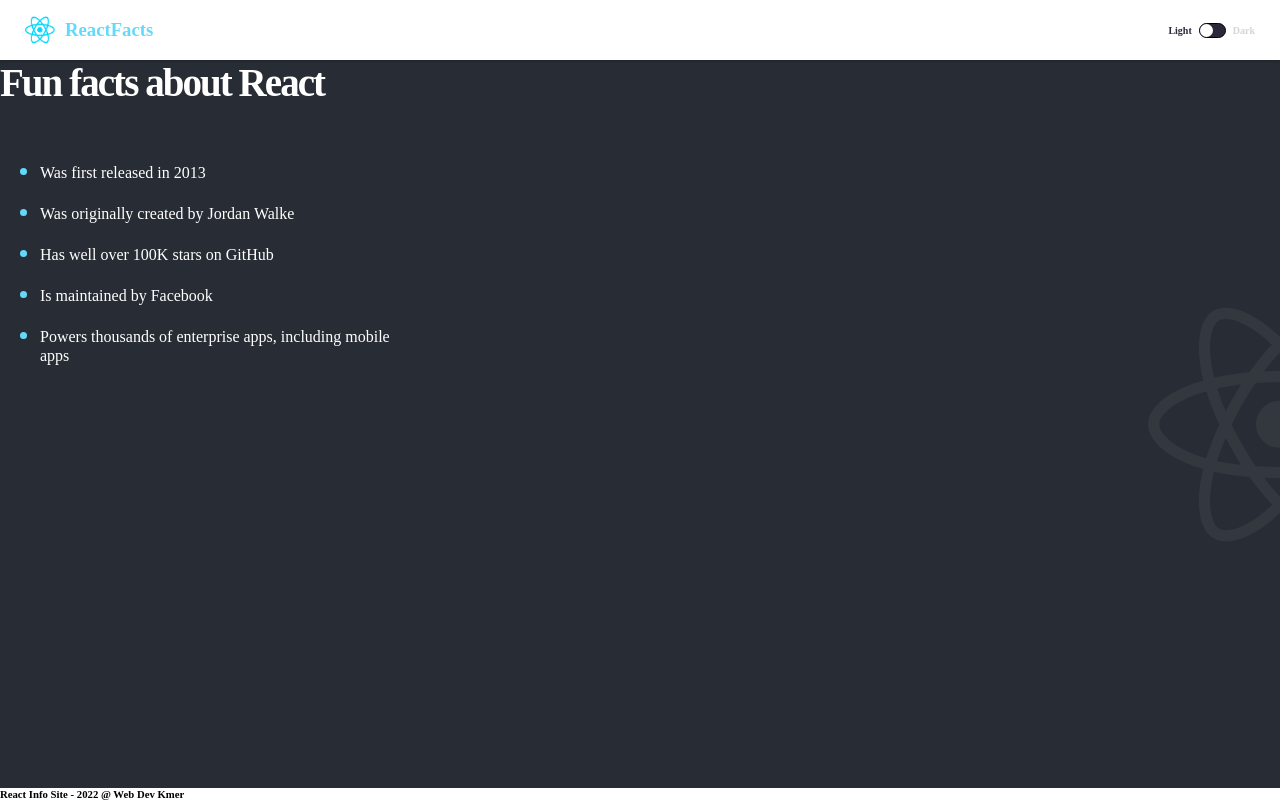
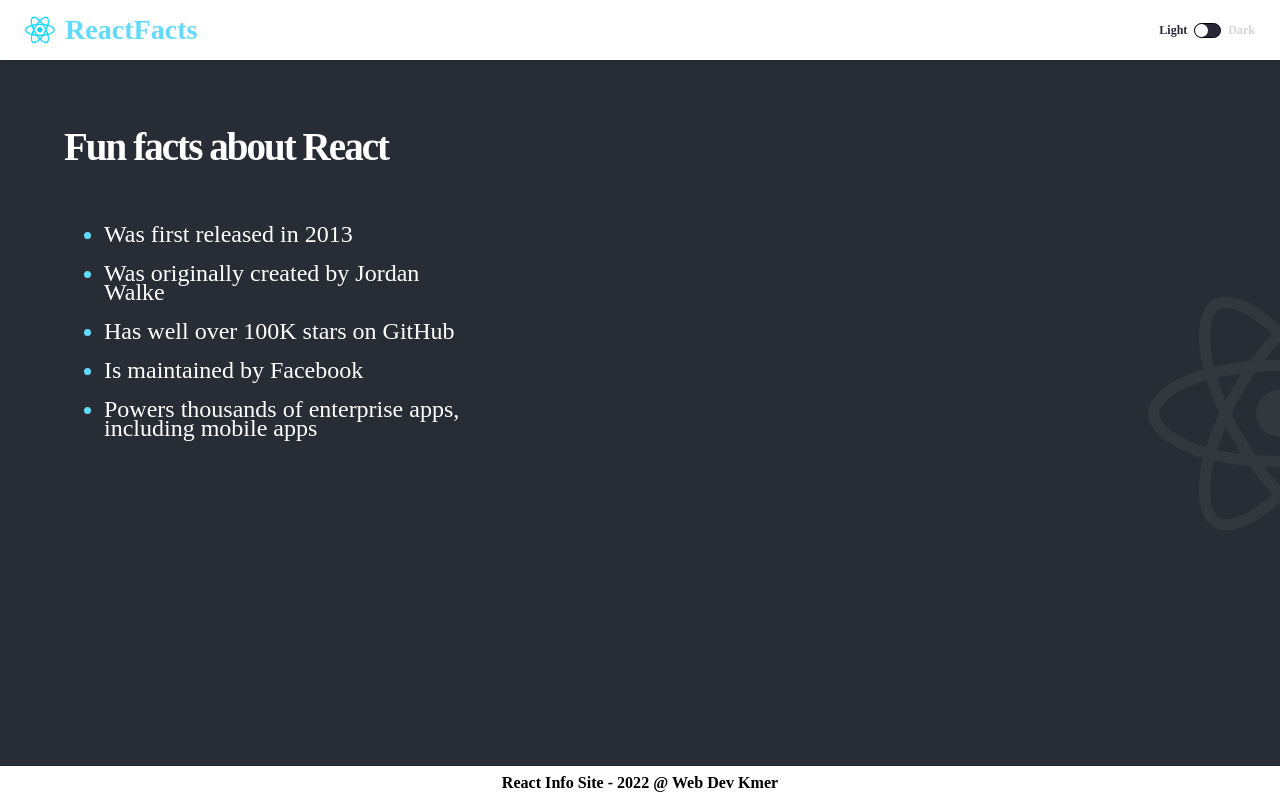
Before and after one commit to webdevKmer/react-tutorial-scrimba, a React (Create React App) app: page / in a window 1280 px wide. Built offline with nearby package versions, Linux system fonts and the light colour scheme.

Commit message:
styling footer and main

```diff
--- a/src/App.css
+++ b/src/App.css
@@ -10,6 +10,7 @@ h1, h2, h3, h4, h5, h6, p {
 
 body {
   margin: 0;
+  font-size: 1.5rem;
 }
 
 .container {
@@ -17,7 +18,10 @@ body {
   flex-direction: column;
   height: 100vh;
 }
-
+.footer{
+  padding: .5rem 0;
+  text-align: center;
+}
 /* NAV styles */
 
 nav {
@@ -54,7 +58,7 @@ nav.dark {
 }
 
 .toggler p {
-  font-size: 0.625rem;
+  font-size: 0.75rem;
   font-weight: 600;
 }
 
@@ -110,7 +114,7 @@ nav.dark .toggler--slider {
 
 /* MAIN styles */
 main {
-  padding: "57px 27px";
+  padding: 4rem 4rem;
   background-image: url(//public/images/react-icon-light.png);
   background-repeat: no-repeat;
   background-position: right center;
```
